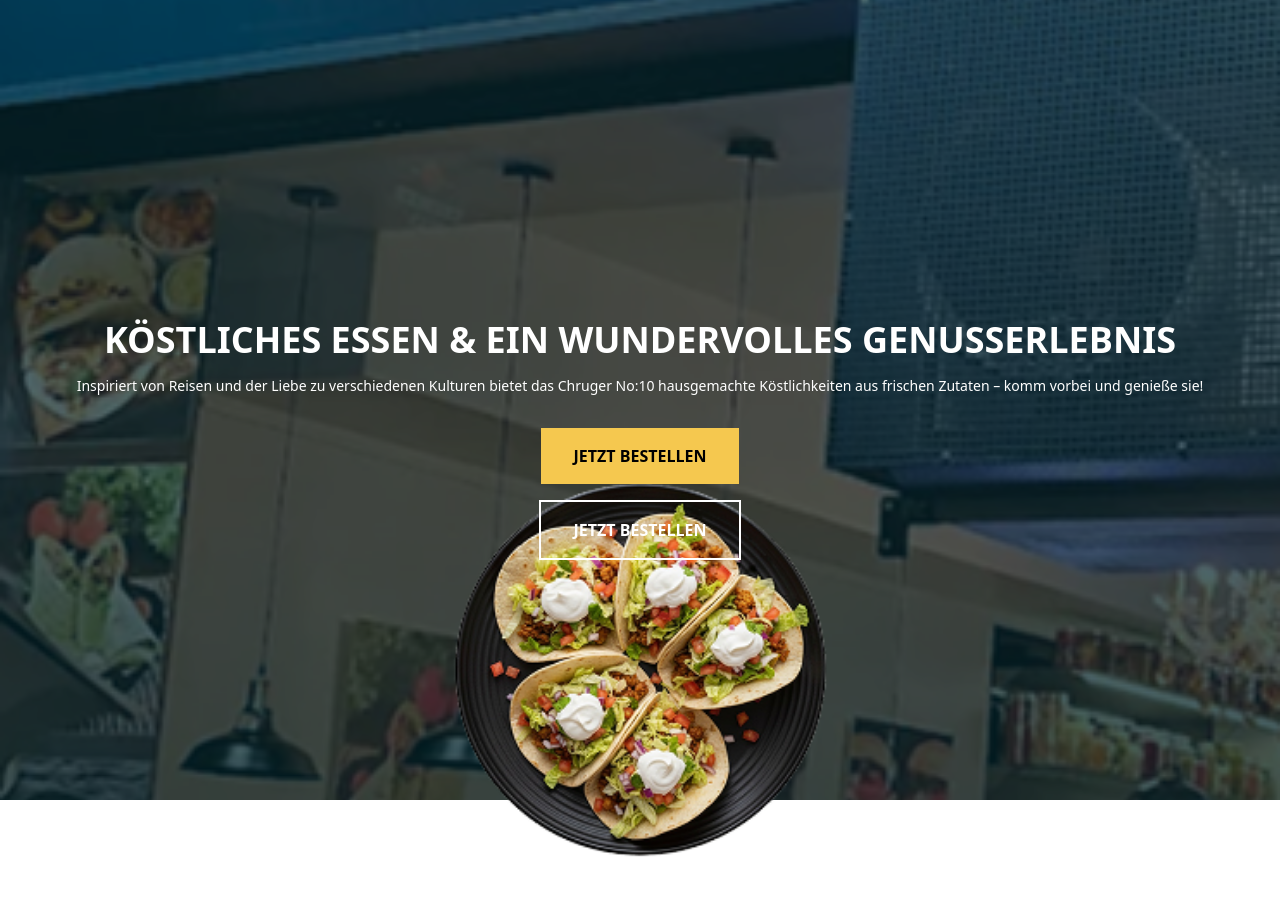
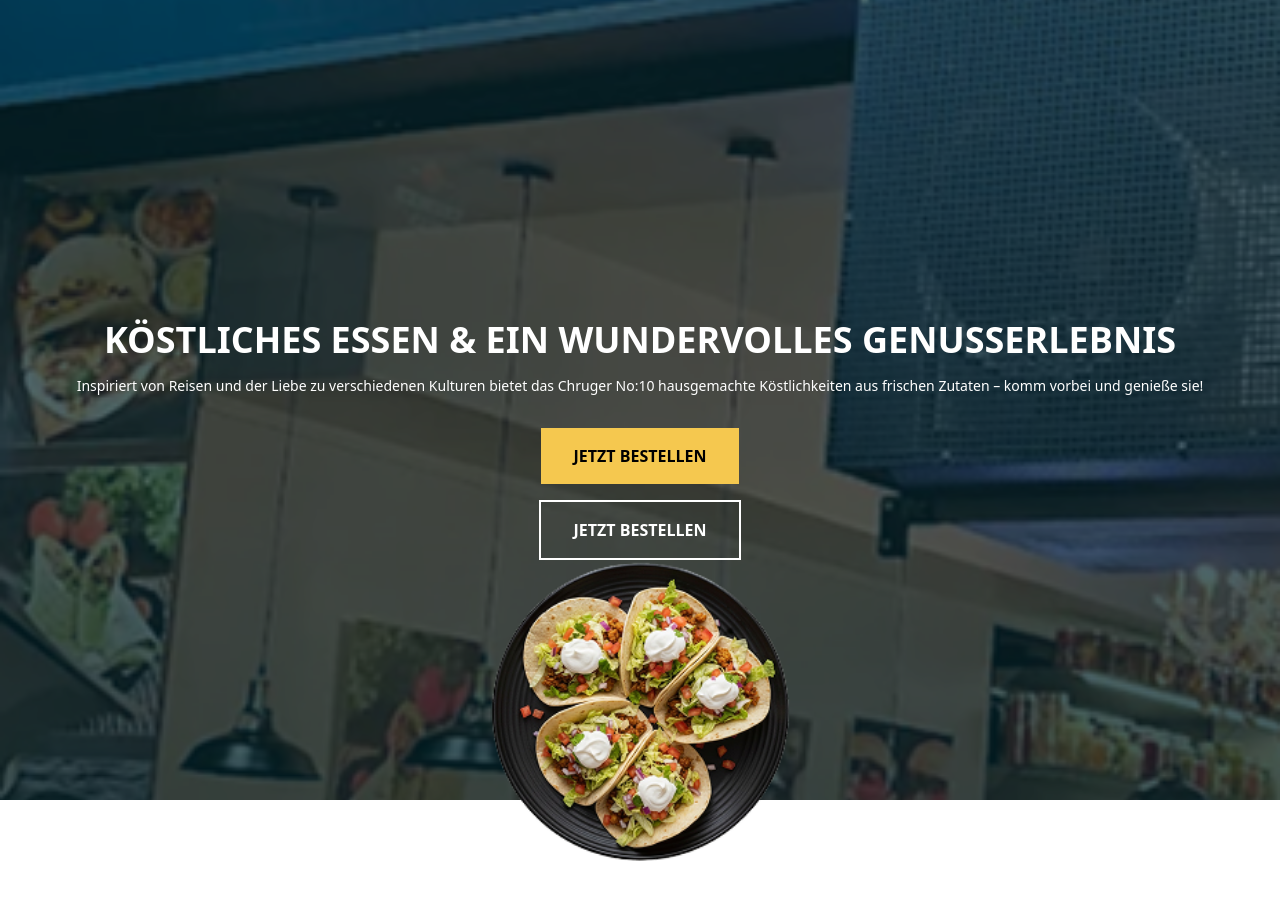
Before and after one commit to Marko21002/chruger, a Next.js app: page / in a window 1280 px wide. Shown: the top 900 px of the page. Built offline with nearby package versions, Linux system fonts and the light colour scheme.

Commit message:
Update Hero component image dimensions for better visual consistency

```diff
--- a/src/app/components/Hero.tsx
+++ b/src/app/components/Hero.tsx
@@ -15,8 +15,8 @@ export default function Hero() {
         <Image
           src="/Tacos.png"
           alt="tacos"
-          width={500}
-          height={500}
+          width={400}
+          height={400}
           className="z-10 absolute bottom-[-10%] left-1/2 -translate-x-1/2"
         />
         <div className="z-10 flex flex-col items-center gap-8 justify-center px-12 py-[25%]">
```
